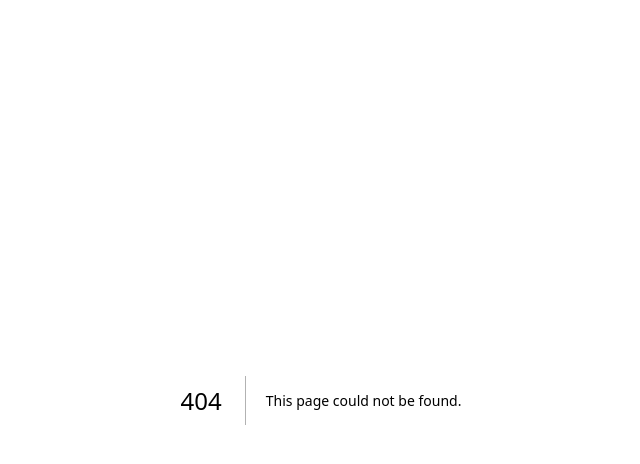
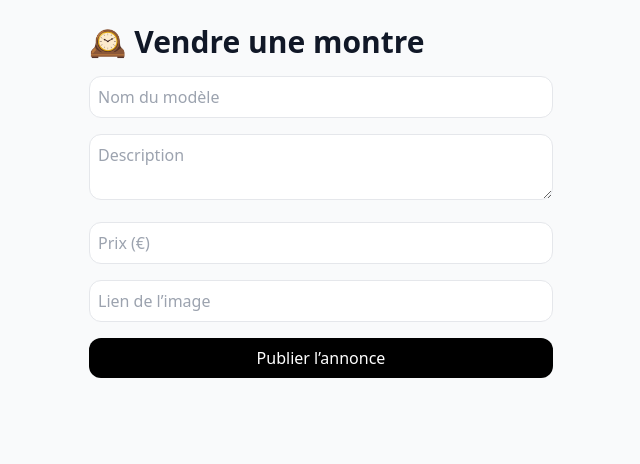
Before and after one commit to juniorblud85-max/SeikoShop, a Next.js app: page /sell in a window 1280 px wide. Before the commit this address had no page. Shown: the top 464 px of the page, without its empty margins (319-959 px from the left). Built offline with nearby package versions, Linux system fonts and the light colour scheme.

Commit message:
Create sell.js

```diff
--- /dev/null
+++ b/pages/sell.js
@@ -0,0 +1,65 @@
+import { useState } from "react"
+
+export default function Sell() {
+  const [form, setForm] = useState({
+    title: "",
+    description: "",
+    price: "",
+    image_url: "",
+  })
+
+  const handleChange = (e) => {
+    setForm({ ...form, [e.target.name]: e.target.value })
+  }
+
+  const handleSubmit = (e) => {
+    e.preventDefault()
+    alert("Montre ajoutée ! (dans une vraie version, elle serait sauvegardée)")
+  }
+
+  return (
+    <div className="max-w-lg mx-auto p-6">
+      <h1 className="text-3xl font-bold mb-4">🕰️ Vendre une montre</h1>
+      <form onSubmit={handleSubmit} className="space-y-4">
+        <input
+          type="text"
+          name="title"
+          placeholder="Nom du modèle"
+          value={form.title}
+          onChange={handleChange}
+          className="w-full border rounded-xl p-2"
+          required
+        />
+        <textarea
+          name="description"
+          placeholder="Description"
+          value={form.description}
+          onChange={handleChange}
+          className="w-full border rounded-xl p-2"
+          required
+        />
+        <input
+          type="number"
+          name="price"
+          placeholder="Prix (€)"
+          value={form.price}
+          onChange={handleChange}
+          className="w-full border rounded-xl p-2"
+          required
+        />
+        <input
+          type="url"
+          name="image_url"
+          placeholder="Lien de l’image"
+          value={form.image_url}
+          onChange={handleChange}
+          className="w-full border rounded-xl p-2"
+          required
+        />
+        <button className="w-full bg-black text-white py-2 rounded-xl hover:bg-gray-800 transition">
+          Publier l’annonce
+        </button>
+      </form>
+    </div>
+  )
+}
```
